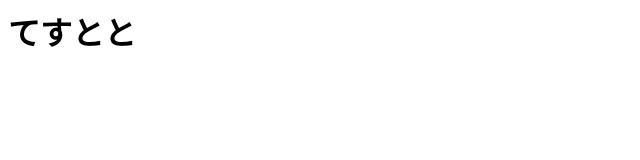
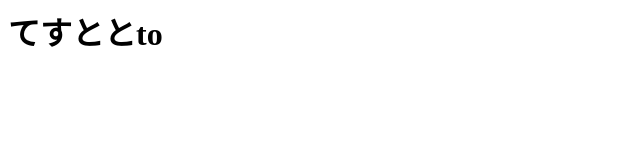
Before and after one commit to Notyoss1/gittest, a plain HTML site: page index.html in a window 1280 px wide. Shown: the full height of the page, 0-640 px from the left. Drawn offline with Linux system fonts and the light colour scheme.

Commit message:
[Add] index

```diff
--- a/index.html
+++ b/index.html
@@ -1,5 +1,5 @@
 <html>
     <body>
-        <h1>てすとと</h1>
+        <h1>てすととto</h1>
     </body>
 </html>
```
